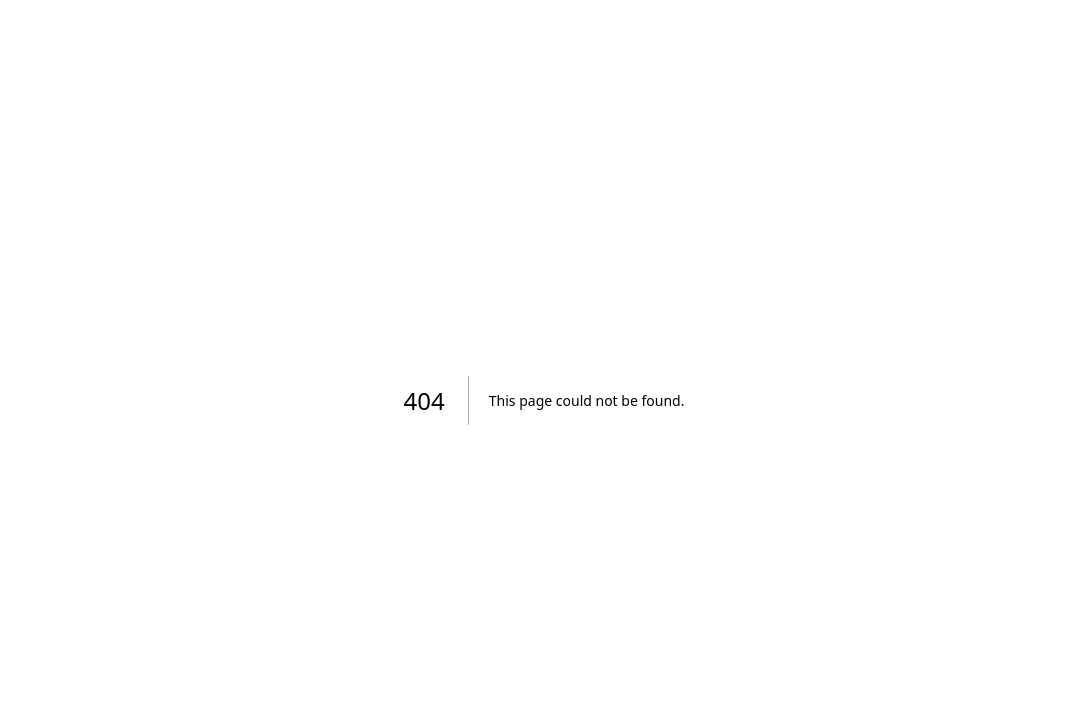
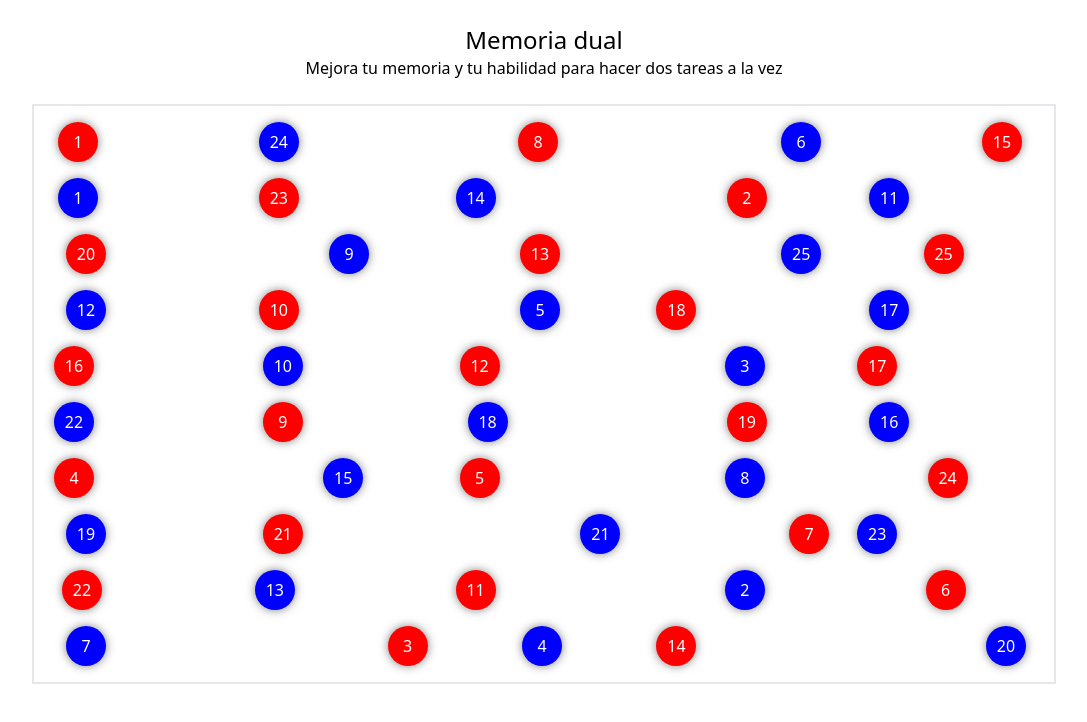
Before and after one commit to santiagoalberto416/tailwind-portfolio, a Next.js app: page /cumanes-game in a window 1280 px wide. Before the commit this address had no page. Shown: the top 722 px of the page, without its empty margins (96-1183 px from the left). Built offline with nearby package versions, Linux system fonts and the light colour scheme.

Commit message:
Working on cumanes game

```diff
--- a/src/pages/api/hello.ts
+++ /dev/null
@@ -1,13 +0,0 @@
-// Next.js API route support: https://nextjs.org/docs/api-routes/introduction
-import type { NextApiRequest, NextApiResponse } from 'next'
-
-type Data = {
-  name: string
-}
-
-export default function handler(
-  req: NextApiRequest,
-  res: NextApiResponse<Data>
-) {
-  res.status(200).json({ name: 'John Doe' })
-}
--- /dev/null
+++ b/src/pages/cumanes-game.tsx
@@ -0,0 +1,112 @@
+import { useEffect, useState } from "react";
+
+type GameCard = {
+  id: number;
+  color: "red" | "blue";
+  number: number;
+  position: string;
+  padding?: string;
+};
+
+// the game is based in the test "Cumanes" this test is to help kids to do multiple task at the same time
+// the numbers are in random positions in the grid, the kids have to click the numbers in order
+// but interpolating the colors, so they have to click a red number and then a blue number
+// example of the game:
+// right order : 1(red), 2(blue), 3(red), 4(blue), 5(red), 6(blue), 7(red), 8(blue), 9(red), 10(blue)
+// wrong order : 1(red), 2(red) (wrong color)
+// so tu generate the game cards we need to generate with random colors and random numbers in the grid
+// conditions:
+// - the cards are unique by color + number, and numbers can be repeated but not in the same color
+// - the first card is always 1
+// - the colors are random
+// - the numbers are random
+// - the position is random (top, bottom, left, right, middle)
+// - the padding is a composed random ex: "pl-(1-4) pr-(1-4)"
+const generateGameCards = (count: number): GameCard[] => {
+  const cards: GameCard[] = [];
+  const usedNumbersRed: number[] = [];
+  const usedNumbersBlue: number[] = [];
+  let color: "red" | "blue" = "red";
+
+  for (let i = 0; i < count * 2; i++) {
+    let number;
+
+    // Ensure the first card is always 1
+    if (i === 0) {
+      number = 1;
+    } else {
+      // Generate a unique random number
+      do {
+        number = Math.floor(Math.random() * count) + 1;
+      } while (
+        (color === "red" && usedNumbersRed.includes(number)) ||
+        (color === "blue" && usedNumbersBlue.includes(number))
+      );
+    }
+
+    // Add the number to the usedNumbers array
+    if (color === "red") {
+      usedNumbersRed.push(number);
+    } else {
+      usedNumbersBlue.push(number);
+    }
+
+    // generate a random position for the card options: top, bottom, left, right, middle
+    const position: string = ["top", "bottom", "left", "right", "middle"][
+      Math.floor(Math.random() * 5)
+    ];
+
+    // generate random padding className
+    const paddingLeft: string = ["pl-1", "pl-2", "pl-3", "pl-4"][
+      Math.floor(Math.random() * 4)
+    ];
+
+    const paddingRight: string = ["pr-1", "pr-2", "pr-3", "pr-4"][
+      Math.floor(Math.random() * 4)
+    ];
+    // Create the card
+    const card: GameCard = {
+      id: i,
+      color: color,
+      number: number,
+      position: position,
+      padding: `${paddingLeft} ${paddingRight}`,
+    };
+
+    // Add the card to the cards array
+    cards.push(card);
+
+    // Alternate the color for the next card
+    color = color === "red" ? "blue" : "red";
+  }
+
+  return cards;
+};
+
+const CumanesGame = () => {
+  const [cards, setCards] = useState<GameCard[]>([]);
+
+  useEffect(() => {
+    setCards(generateGameCards(25));
+  }, []);
+
+  return (
+    <div className="dual-control-enhancer pt-6">
+      <h1 className="text-2xl">Memoria dual</h1>
+      <p>Mejora tu memoria y tu habilidad para hacer dos tareas a la vez</p>
+
+      <div className="game-grid p-4 border-2">
+        {cards.map((card) => (
+          <div
+            key={card.id}
+            className={`game-card-container ${card.padding} position-${card.position}`}
+          >
+            <div className={`game-card ${card.color} `}>{card.number}</div>
+          </div>
+        ))}
+      </div>
+    </div>
+  );
+};
+
+export default CumanesGame;
--- a/src/styles/globals.scss
+++ b/src/styles/globals.scss
@@ -2,6 +2,9 @@
 @import "tailwindcss/components";
 @import "tailwindcss/utilities";
 @import "components/index";
+
+@import url('https://fonts.googleapis.com/css2?family=Roboto:wght@400;500;700&display=swap');
+@import "pages";
 
 html {
   scroll-behavior: smooth;
--- /dev/null
+++ b/src/styles/pages/dual-control-enhancer.scss
@@ -0,0 +1,54 @@
+.dual-control-enhancer {
+  text-align: center;
+  .game-grid {
+    margin: 0 auto;
+    max-width: 1024px;
+    display: grid;
+    grid-template-columns: repeat(5, 1fr);
+    grid-gap: 1rem;
+  }
+
+  .game-card.red {
+    background-color: #ff0000;
+  }
+
+  .game-card.blue {
+    background-color: #0000ff;
+  }
+
+  .game-card-container {
+    display: flex;
+  }
+
+  .game-card-container.position-middle {
+    justify-self: center;
+  }
+  .game-card-container.position-left {
+    justify-self: start;
+  }
+  .game-card-container.position-right {
+    justify-self: end;
+  }
+  .game-card-container.position-top {
+    align-self: start;
+  }
+  .game-card-container.position-bottom {
+    align-self: end;
+  }
+
+
+  .game-card {
+    width: 40px;
+    height: 40px;
+    display: flex;
+    align-items: center;
+    justify-content: center;
+    color: white;
+    border-radius: 20px;
+    overflow: hidden;
+    box-shadow: 0 0 10px rgba(0, 0, 0, 0.5);
+    transition: transform 0.3s;
+  }
+
+
+}
--- /dev/null
+++ b/src/styles/pages/index.scss
@@ -0,0 +1 @@
+@import "dual-control-enhancer";
```
Also changed, not shown: 1 other file (tests, documents, lock files or other folders).
